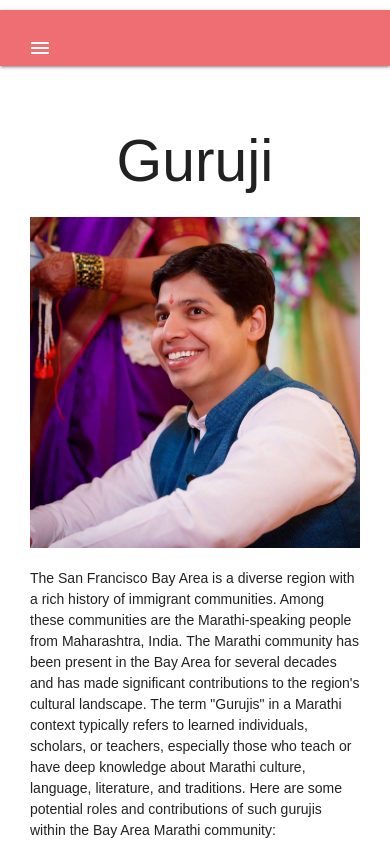
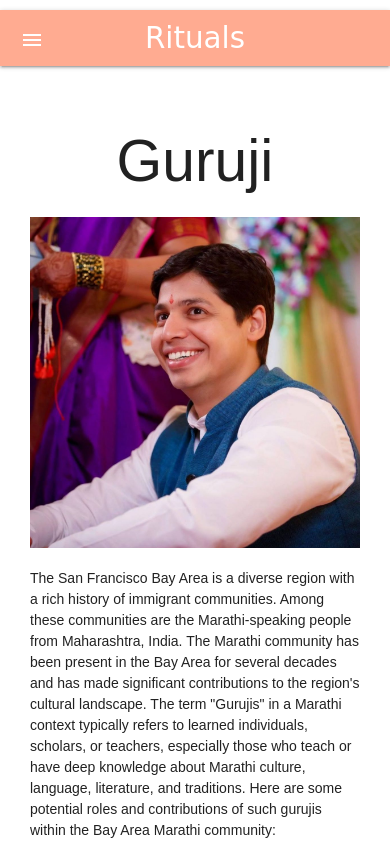
Before and after one commit to WVik/guru-website, a plain HTML site: page guruji.html in a window 390 px wide. Shown: the top 844 px of the page. Drawn offline with nearby package versions, Linux system fonts and the light colour scheme.

Commit message:
Edit navbar styling

```diff
--- a/guruji.html
+++ b/guruji.html
@@ -12,10 +12,12 @@
       <link rel="stylesheet" href="https://cdnjs.cloudflare.com/ajax/libs/font-awesome/5.15.4/css/all.min.css">
    </head>
    <body>
-      <header>
-         <nav>
+    <header>
+        <nav class="deep-orange lighten-3">
             <div class="nav-wrapper">
-                <a href="#" data-target="mobile-demo" class="sidenav-trigger"><i class="material-icons">menu</i></a>
+                <a href="#" data-target="mobile-demo" class="sidenav-trigger" style="padding:2px"><i class="material-icons">menu</i></a>
+                <div class="brand-logo center hide-on-large-only" style="font-family: 'Tillana', cursive;">Rituals Simplified</div> <!-- Mobile view title -->
+                <!-- <a href="#" class="left hide-on-med-and-down"><img src="logo.jpeg" alt="Rituals Logo" style="height: 64px; vertical-align: middle; padding: 5px;"></a>  -->
                 <ul class="center-align hide-on-med-and-down">
                     <li><a href="index.html">Home</a></li>
                     <li><a href="services.html">Services</a></li>
@@ -36,7 +38,8 @@
             <li><a href="faqs.html">FAQs</a></li>
             <li><a href="contact.html">Contact</a></li>
         </ul>
-      </header>
+    </header>
+
       <div class="section">
          <div class="container">
             <h1 class="center-align">Guruji</h1>
--- a/style.css
+++ b/style.css
@@ -209,3 +209,9 @@ body {
         margin: 5px;
       }
   }
+
+
+  .nav-wrapper a.sidenav-trigger:hover {
+    background-color: transparent; /* Removes any background color */
+    color: inherit; /* This will*/
+  }
```
Also changed, not shown: downloads.html (+4 -2 lines), services.html (+4 -2 lines).
